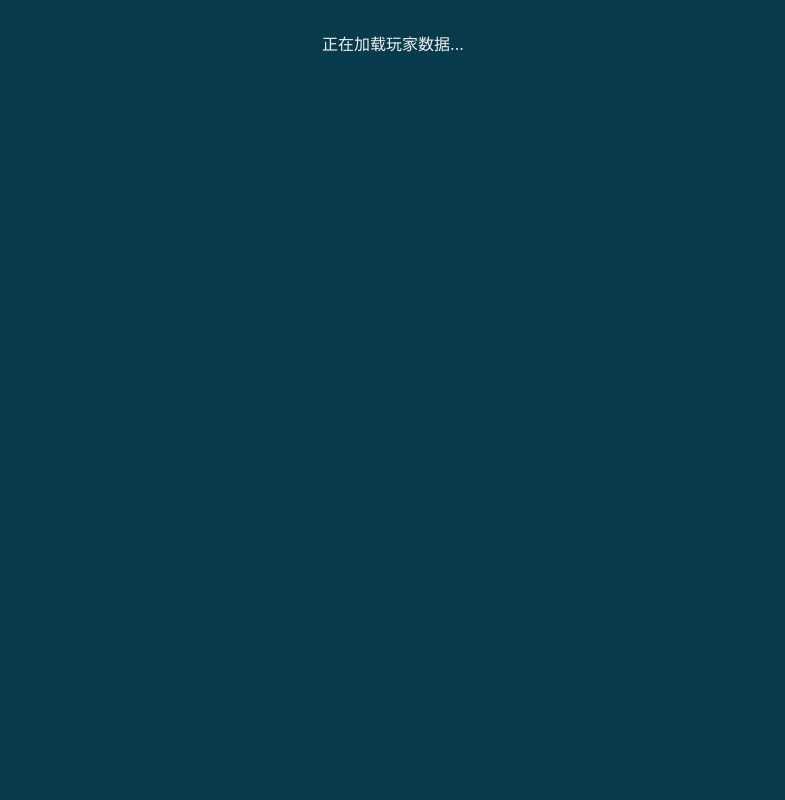
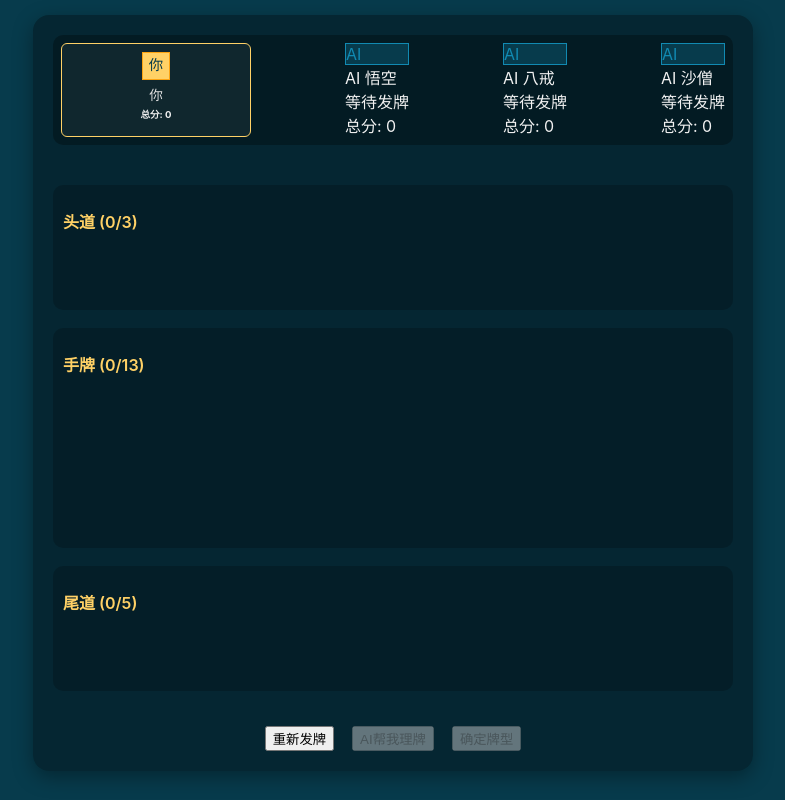
Before and after one commit to wen952555/sss, a React (Create React App) app in the folder frontend/: page / in a window 1280 px wide. Shown: the whole page, without its empty margins (247-1032 px from the left). Built offline with nearby package versions, Linux system fonts and the light colour scheme.

Commit message:
Update App.js

```diff
--- a/frontend/src/App.js
+++ b/frontend/src/App.js
@@ -1,68 +1,66 @@
 // frontend/src/App.js
 import React, { useState, useEffect, useCallback } from 'react';
-// ... (其他 imports 保持不变)
+import { DragDropContext } from 'react-beautiful-dnd';
+import HandArea from './components/HandArea';
+import TopBanner from './components/TopBanner';
+import ComparisonModal from './components/ComparisonModal';
+import { API_BASE_URL } from './config';
+import { mapBackendCardsToFrontendCards } from './logic/card';
+import { evaluateHand, compareEvaluatedHands, HAND_TYPE_NAMES } from './logic/handEvaluator';
+import { findBestThirteenWaterArrangement } from './logic/thirteenWaterAI';
+import { calculateAllPlayerScores } from './logic/scoreCalculator';
 import './App.css';
 
-// ... (常量定义和 createInitialPlayerState 保持不变)
 const DROPPABLE_IDS_PLAYER_PREFIX = "player_";
 const HAND_FIXED_CAPACITIES = { TOP: 3, MIDDLE: 5, BOTTOM: 5 };
 const createInitialPlayerState = (id, name, isAI = false) => ({ id, name, isAI, cards: { TOP: [], MIDDLE: [], BOTTOM: [] }, initial13Cards: [], isArranged: false, isThinking: false, finalArrangement: null, isMisArranged: false, score: 0, roundScore: 0, comparisonResults: {}, confirmedThisRound: false });
 const HUMAN_PLAYER_ID = 'human_player_0';
 
 function App() {
-  // ... (states 保持不变: players, humanMiddleHandLabel, isLoadingDeal, allPlayersArranged, showComparisonModal, gameStarted) ...
-  const [players, setPlayers] = useState(() => [ /* ... */ ]);
+  const [players, setPlayers] = useState(() => [
+    createInitialPlayerState(HUMAN_PLAYER_ID, '你'),
+    createInitialPlayerState('ai_player_1', 'AI 悟空', true),
+    createInitialPlayerState('ai_player_2', 'AI 八戒', true),
+    createInitialPlayerState('ai_player_3', 'AI 沙僧', true),
+  ]);
+
   const humanPlayer = players.find(p => p.id === HUMAN_PLAYER_ID);
   const aiPlayers = players.filter(p => p.isAI);
+
   const [humanMiddleHandLabel, setHumanMiddleHandLabel] = useState('手牌');
   const [isLoadingDeal, setIsLoadingDeal] = useState(false);
   const [allPlayersArranged, setAllPlayersArranged] = useState(false);
   const [showComparisonModal, setShowComparisonModal] = useState(false);
   const [gameStarted, setGameStarted] = useState(false);
 
-  // --- (Helper functions 和大部分 useEffects - 保持不变，此处省略，确保它们在你的文件中是完整的) ---
   const getPlayerDroppableId = (playerId, areaKey) => `${DROPPABLE_IDS_PLAYER_PREFIX}${playerId}_${areaKey}`;
   const checkPlayerFullyArranged = useCallback((player) => { if (!player) return false; return player.cards.TOP.length === HAND_FIXED_CAPACITIES.TOP && player.cards.MIDDLE.length === HAND_FIXED_CAPACITIES.MIDDLE && player.cards.BOTTOM.length === HAND_FIXED_CAPACITIES.BOTTOM; }, []);
-  const evaluateAndSetPlayerArrangement = useCallback((playerId, newCards) => { setPlayers(prevPlayers => prevPlayers.map(p => { if (p.id === playerId) { const isFullyArrangedNow = checkPlayerFullyArranged({cards: newCards}); let finalEval = null; let misArranged = false; if (isFullyArrangedNow) { const topEval = evaluateHand(newCards.TOP); const middleEval = evaluateHand(newCards.MIDDLE); const bottomEval = evaluateHand(newCards.BOTTOM); finalEval = { topEval, middleEval, bottomEval }; if (!p.isAI && (compareEvaluatedHands(topEval, middleEval) > 0 || compareEvaluatedHands(middleEval, bottomEval) > 0)) { misArranged = true; if (misArranged && playerId === HUMAN_PLAYER_ID) alert("注意：你的牌型组合错误（倒水）！"); } } return { ...p, cards: newCards, isArranged: isFullyArrangedNow, finalArrangement: finalEval, isMisArranged: misArranged, isThinking: false, }; } return p; })); }, [checkPlayerFullyArranged]);
-  useEffect(() => {  if (showComparisonModal) return; if (!gameStarted && !isLoadingDeal) return; if (!humanPlayer) return; const isHumanArranged = checkPlayerFullyArranged(humanPlayer); setHumanMiddleHandLabel(isHumanArranged ? '中道' : '手牌'); }, [humanPlayer, checkPlayerFullyArranged, players, showComparisonModal, isLoadingDeal, gameStarted]); // 移除了 gameMessage
+  const evaluateAndSetPlayerArrangement = useCallback((playerId, newCards) => { setPlayers(prevPlayers => prevPlayers.map(p => { if (p.id === playerId) { const isFullyArrangedNow = checkPlayerFullyArranged({cards: newCards}); let finalEval = null; let misArranged = false; if (isFullyArrangedNow) { const topEval = evaluateHand(newCards.TOP); const middleEval = evaluateHand(newCards.MIDDLE); const bottomEval = evaluateHand(newCards.BOTTOM); finalEval = { topEval, middleEval, bottomEval }; if (!p.isAI && (compareEvaluatedHands(topEval, middleEval) > 0 || compareEvaluatedHands(middleEval, bottomEval) > 0)) { misArranged = true; if (misArranged && playerId === HUMAN_PLAYER_ID) alert("注意：你的牌型组合错误（倒水）！"); } } return { ...p, cards: newCards, isArranged: isFullyArrangedNow, finalArrangement: finalEval, isMisArranged: misArranged, isThinking: false, }; } return p; })); }, [checkPlayerFullyArranged]); // evaluateHand, compareEvaluatedHands 都是从外部导入的纯函数，不需要作为此useCallback的依赖
+
+  useEffect(() => {
+    if (showComparisonModal) return;
+    if (!gameStarted && !isLoadingDeal) return;
+    if (!humanPlayer) return;
+    const isHumanArranged = checkPlayerFullyArranged(humanPlayer);
+    setHumanMiddleHandLabel(isHumanArranged ? '中道' : '手牌');
+  }, [humanPlayer, checkPlayerFullyArranged, players, showComparisonModal, isLoadingDeal, gameStarted]);
+
   useEffect(() => { const allArranged = players.every(p => p.isArranged); setAllPlayersArranged(allArranged); }, [players]);
+
   const handleDealNewHand = async () => { setIsLoadingDeal(true); setAllPlayersArranged(false); setShowComparisonModal(false); setGameStarted(true); try { const dealPromises = players.map(player => fetch(`${API_BASE_URL}/api/deal_cards.php`).then(res => { if (!res.ok) throw new Error(`API error for ${player.name}! status: ${res.status}`); return res.json(); })); const results = await Promise.all(dealPromises); const updatedPlayersData = players.map((player, index) => { const dealResult = results[index]; const baseState = createInitialPlayerState(player.id, player.name, player.isAI); if (dealResult.success && dealResult.hand) { const dealtCards = mapBackendCardsToFrontendCards(dealResult.hand); return { ...baseState, score: player.score, initial13Cards: [...dealtCards], cards: { ...baseState.cards, MIDDLE: player.isAI ? [] : dealtCards }, isThinking: player.isAI, }; } console.error(`Failed to deal cards for ${player.name}`, dealResult.message); return {...baseState, score: player.score }; }); setPlayers(updatedPlayersData); updatedPlayersData.filter(p => p.isAI).forEach(aiPlayer => { if (aiPlayer.initial13Cards.length === 13) { autoArrangeAIHand(aiPlayer.id, aiPlayer.initial13Cards); } }); } catch (error) { console.error("Deal New Hand Error:", error); alert(`发牌请求错误: ${error.message}`); setGameStarted(false); } setIsLoadingDeal(false); };
-  const autoArrangeAIHand = useCallback((aiPlayerId, cardsForAI) => { setPlayers(prev => prev.map(p => p.id === aiPlayerId ? { ...p, isThinking: true } : p)); setTimeout(() => { const arrangement = findBestThirteenWaterArrangement(cardsForAI); if (arrangement) { evaluateAndSetPlayerArrangement(aiPlayerId, { TOP: arrangement.top, MIDDLE: arrangement.middle, BOTTOM: arrangement.bottom, }); } else { console.error(`AI ${aiPlayerId} failed to arrange hand.`); setPlayers(prev => prev.map(p => p.id === aiPlayerId ? { ...p, isThinking: false, isArranged: false } : p)); } }, 300 + Math.random() * 1200); }, [evaluateAndSetPlayerArrangement]);
+  const autoArrangeAIHand = useCallback((aiPlayerId, cardsForAI) => { setPlayers(prev => prev.map(p => p.id === aiPlayerId ? { ...p, isThinking: true } : p)); setTimeout(() => { const arrangement = findBestThirteenWaterArrangement(cardsForAI); if (arrangement) { evaluateAndSetPlayerArrangement(aiPlayerId, { TOP: arrangement.top, MIDDLE: arrangement.middle, BOTTOM: arrangement.bottom, }); } else { console.error(`AI ${aiPlayerId} failed to arrange hand.`); setPlayers(prev => prev.map(p => p.id === aiPlayerId ? { ...p, isThinking: false, isArranged: false } : p)); } }, 300 + Math.random() * 1200); }, [evaluateAndSetPlayerArrangement]); // findBestThirteenWaterArrangement 是纯函数
   useEffect(() => { /* 初始不执行任何操作 */ }, []);
   const onDragEnd = (result) => { const { source, destination } = result; if (!destination || !humanPlayer || showComparisonModal) return; const sourceDroppableId = source.droppableId; const destDroppableId = destination.droppableId; if (!sourceDroppableId.startsWith(`${DROPPABLE_IDS_PLAYER_PREFIX}${HUMAN_PLAYER_ID}_`) || !destDroppableId.startsWith(`${DROPPABLE_IDS_PLAYER_PREFIX}${HUMAN_PLAYER_ID}_`)) { return; } const parseAreaFromPlayerId = (idStr) => idStr.substring(idStr.lastIndexOf('_') + 1); const sourceAreaKey = parseAreaFromPlayerId(sourceDroppableId); const destAreaKey = parseAreaFromPlayerId(destDroppableId); const newHumanCards = { ...humanPlayer.cards }; const sourceList = [...newHumanCards[sourceAreaKey]]; const [movedCard] = sourceList.splice(source.index, 1); if (sourceAreaKey === destAreaKey) { sourceList.splice(destination.index, 0, movedCard); newHumanCards[sourceAreaKey] = sourceList; } else { const destList = [...newHumanCards[destAreaKey]]; let destCapacity = (destAreaKey === 'MIDDLE' && !checkPlayerFullyArranged(humanPlayer)) ? 13 : HAND_FIXED_CAPACITIES[destAreaKey]; if (destList.length >= destCapacity) { alert(`此道 (${destAreaKey}) 已满!`); return; } destList.splice(destination.index, 0, movedCard); newHumanCards[sourceAreaKey] = sourceList; newHumanCards[destAreaKey] = destList; } evaluateAndSetPlayerArrangement(HUMAN_PLAYER_ID, newHumanCards); };
   const handleHumanPlayerAISort = () => { if (!humanPlayer || !gameStarted || humanPlayer.isArranged || humanPlayer.isThinking || showComparisonModal) return; const currentCardsInPlay = [ ...humanPlayer.cards.TOP, ...humanPlayer.cards.MIDDLE, ...humanPlayer.cards.BOTTOM, ].filter(Boolean); let cardsToArrange = currentCardsInPlay; if (currentCardsInPlay.length !== 13) { const initialCards = humanPlayer.initial13Cards; if (!initialCards || initialCards.length !== 13) { alert("AI辅助理牌失败：未找到完整的13张初始牌。"); return; } cardsToArrange = [...initialCards]; } setPlayers(prev => prev.map(p => p.id === HUMAN_PLAYER_ID ? { ...p, isThinking: true, cards: {TOP:[], MIDDLE:[], BOTTOM:[]} } : p)); autoArrangeAIHand(HUMAN_PLAYER_ID, cardsToArrange); };
   const handleConfirmHand = () => { if (!humanPlayer || !gameStarted || !humanPlayer.isArranged || showComparisonModal) { if (!showComparisonModal && gameStarted) alert("请先将您的13张牌按3-5-5的组合摆好。"); return; } if (humanPlayer.isMisArranged) { alert("您的牌型组合错误（倒水），请调整！"); return; } setPlayers(prev => prev.map(p => p.id === HUMAN_PLAYER_ID ? {...p, confirmedThisRound: true} : p)); };
-
-  const handleStartCompare = () => {
-    if (!allPlayersArranged) {
-      alert("尚有玩家未完成理牌！");
-      return;
-    }
-    const playersAfterComparison = calculateAllPlayerScores(players, HAND_TYPE_NAMES);
-    const updatedPlayersWithTotalScore = playersAfterComparison.map(p => ({
-        ...p,
-        score: (players.find(op => op.id === p.id)?.score || 0) + (p.roundScore || 0),
-    }));
-    setPlayers(updatedPlayersWithTotalScore);
-    setShowComparisonModal(true);
-  };
-
-  const handleContinueGame = () => {
-    setShowComparisonModal(false);
-    // 可以在这里提示用户点击“重新发牌”，或者如果设计允许，直接触发 handleDealNewHand()
-    // 为了清晰，先只关闭模态框，让用户手动点“重新发牌”
-    // 如果需要自动开始下一局，可以在这里调用 handleDealNewHand()
-    // handleDealNewHand();
-  };
+  const handleStartCompare = () => { if (!allPlayersArranged) { alert("尚有玩家未完成理牌！"); return; } const playersAfterComparison = calculateAllPlayerScores(players, HAND_TYPE_NAMES); const updatedPlayersWithTotalScore = playersAfterComparison.map(p => ({ ...p, score: (players.find(op => op.id === p.id)?.score || 0) + (p.roundScore || 0), })); setPlayers(updatedPlayersWithTotalScore); setShowComparisonModal(true); };
 
   if (!humanPlayer) return <div className="app-container"><p>正在加载玩家数据...</p></div>;
 
-  // ... (计算 humanMiddleCurrentCount 等逻辑保持不变) ...
   const humanMiddleCurrentCount = humanPlayer.cards.MIDDLE.length;
   const humanTopCurrentCount = humanPlayer.cards.TOP.length;
   const humanBottomCurrentCount = humanPlayer.cards.BOTTOM.length;
   const humanMiddleExpectedCount = !checkPlayerFullyArranged(humanPlayer) ? (13 - humanTopCurrentCount - humanBottomCurrentCount) : HAND_FIXED_CAPACITIES.MIDDLE;
-
 
   return (
     <DragDropContext onDragEnd={onDragEnd}>
@@ -94,8 +92,8 @@ function App() {
 
         <ComparisonModal
             isOpen={showComparisonModal}
-            onClose={() => setShowComparisonModal(false)} // 关闭按钮的功能
-            onContinueGame={handleContinueGame} // “继续游戏”按钮的功能
+            onClose={() => {setShowComparisonModal(false);}}
+            onContinueGame={() => {setShowComparisonModal(false); /* 提示用户点重新发牌 */}}
             players={players}
             humanPlayerId={HUMAN_PLAYER_ID}
         />
```
